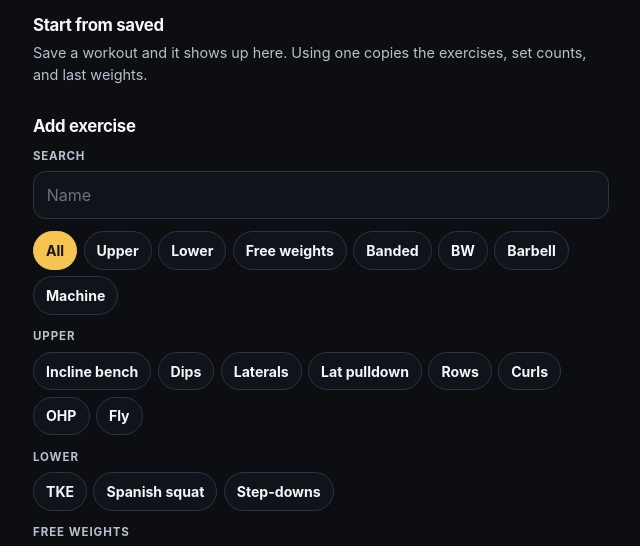
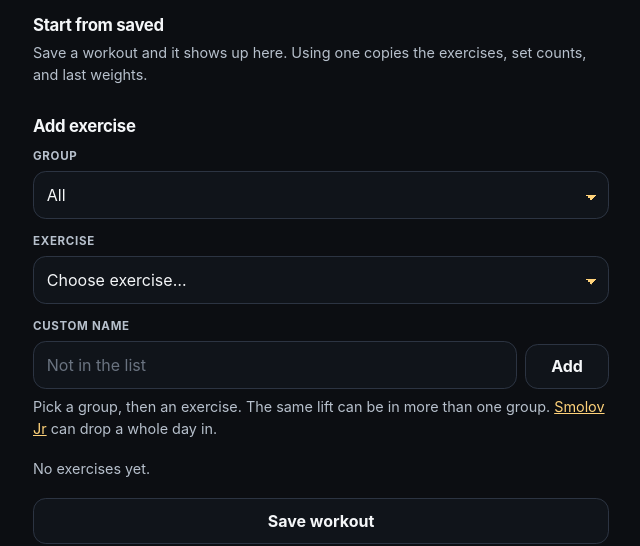
Before and after one commit to jaxzn/workout-tracker-prompts, a website: page docs/index.html in a window 1280 px wide. Shown: the part 234-780 px from the top of the page, without its empty margins (319-959 px from the left). Drawn offline with Linux system fonts and the light colour scheme.

Commit message:
Use native menus to add an exercise (#4)
Choosing an exercise from the dropdown adds a card and resets the menu so another lift can be added. The preview stays in the page flow.

Co-authored-by: Cursor Agent <cursoragent@cursor.com>
Co-authored-by: jaxzn <jaxzn@users.noreply.github.com>

```diff
--- a/docs/app.js
+++ b/docs/app.js
@@ -144,76 +144,74 @@
     return false;
   }
 
-  function searchQuery() {
-    return els.search.value.trim().toLowerCase();
+  function optionEl(value, label) {
+    var option = document.createElement("option");
+    option.value = value;
+    option.textContent = label;
+    return option;
   }
 
-  function catalogMatches() {
-    var query = searchQuery();
-    return program.EXERCISE_CATALOG.filter(function (item) {
-      if (state.category !== "All" && item.groups.indexOf(state.category) === -1) return false;
-      if (query && item.name.toLowerCase().indexOf(query) === -1) return false;
-      return true;
+  function renderGroupSelect() {
+    var selected = state.category || "All";
+    var names = ["All"].concat(program.CATEGORIES);
+    if (names.indexOf(selected) === -1) selected = "All";
+    els.group.replaceChildren();
+    names.forEach(function (name) {
+      els.group.append(optionEl(name, name));
     });
+    els.group.value = selected;
+    state.category = selected;
   }
 
-  function renderChips() {
-    els.chips.replaceChildren();
-    ["All"].concat(program.CATEGORIES).forEach(function (name) {
-      var button = document.createElement("button");
-      button.type = "button";
-      button.className = "chip";
-      button.textContent = name;
-      button.setAttribute("aria-pressed", state.category === name ? "true" : "false");
-      button.addEventListener("click", function () {
-        state.category = name;
-        renderChips();
-        renderCatalog();
+  function renderExerciseSelect() {
+    var menu = program.exerciseMenu(state.category);
+    var grouped = state.category === "All";
+    els.exercisePick.replaceChildren();
+    els.exercisePick.append(optionEl("", "Choose exercise\u2026"));
+    if (grouped) {
+      menu.forEach(function (section) {
+        var optgroup = document.createElement("optgroup");
+        optgroup.label = section.label;
+        section.names.forEach(function (name) {
+          optgroup.append(optionEl(name, name));
+        });
+        els.exercisePick.append(optgroup);
       });
-      els.chips.append(button);
-    });
+    } else {
+      menu.forEach(function (section) {
+        section.names.forEach(function (name) {
+          els.exercisePick.append(optionEl(name, name));
+        });
+      });
+    }
+    els.exercisePick.value = "";
   }
 
-  function renderGroup(title, items) {
-    var group = document.createElement("div");
-    group.className = "catalog-group";
-    var heading = document.createElement("h3");
-    heading.textContent = title;
-    var picks = document.createElement("div");
-    picks.className = "picks";
-    items.forEach(function (item) {
-      var button = document.createElement("button");
-      button.type = "button";
-      button.className = "pick";
-      button.dataset.action = "add-named";
-      button.dataset.name = item.name;
-      button.textContent = item.name;
-      picks.append(button);
-    });
-    group.append(heading, picks);
-    return group;
+  function resetExerciseSelect() {
+    els.exercisePick.value = "";
+    if (els.exercisePick.selectedIndex !== 0) els.exercisePick.selectedIndex = 0;
   }
 
-  function renderCatalog() {
-    var items = catalogMatches();
-    els.catalog.replaceChildren();
-    if (!items.length) {
-      var empty = document.createElement("p");
-      empty.className = "hint";
-      empty.textContent = "Nothing in this group. Add a custom name.";
-      els.catalog.append(empty);
+  function onGroupChange() {
+    state.category = els.group.value || "All";
+    renderExerciseSelect();
+  }
+
+  var exercisePickLock = false;
+
+  function onExerciseChange() {
+    var name = els.exercisePick.value;
+    if (!name || exercisePickLock) {
+      resetExerciseSelect();
       return;
     }
-    if (state.category === "All" && !searchQuery()) {
-      program.CATEGORIES.forEach(function (category) {
-        var groupItems = items.filter(function (item) {
-          return item.groups.indexOf(category) !== -1;
-        });
-        if (groupItems.length) els.catalog.append(renderGroup(category, groupItems));
-      });
-      return;
-    }
-    els.catalog.append(renderGroup(state.category === "All" ? "Matches" : state.category, items));
+    exercisePickLock = true;
+    resetExerciseSelect();
+    addExerciseNamed(name);
+    window.setTimeout(function () {
+      resetExerciseSelect();
+      exercisePickLock = false;
+    }, 0);
   }
 
   function renderExercises() {
@@ -374,11 +372,14 @@
     renderExercises();
     renderPreview();
     persistDraft();
-    var card = findCard(exercise.id);
-    if (!card) return;
-    var input = card.querySelector(".set-weight");
-    if (input) input.focus({ preventScroll: true });
-    card.scrollIntoView({ behavior: "smooth", block: "nearest" });
+    // Let the native picker close before the weight field takes focus.
+    window.setTimeout(function () {
+      var card = findCard(exercise.id);
+      if (!card) return;
+      var input = card.querySelector(".set-weight");
+      if (input) input.focus({ preventScroll: true });
+      card.scrollIntoView({ behavior: "smooth", block: "nearest" });
+    }, 60);
   }
 
   function addCustomExercise() {
@@ -752,12 +753,8 @@
     els.form.addEventListener("submit", function (event) { event.preventDefault(); });
     els.date.addEventListener("input", onDate);
     els.date.addEventListener("change", onDate);
-    els.search.addEventListener("input", renderCatalog);
-    els.catalog.addEventListener("click", function (event) {
-      var button = event.target.closest("[data-action='add-named']");
-      if (!button || !els.catalog.contains(button)) return;
-      addExerciseNamed(button.dataset.name);
-    });
+    els.group.addEventListener("change", onGroupChange);
+    els.exercisePick.addEventListener("change", onExerciseChange);
     els.add.addEventListener("click", addCustomExercise);
     els.custom.addEventListener("keydown", function (event) {
       if (event.key === "Enter") {
@@ -781,9 +778,8 @@
   function cacheElements() {
     els.form = $("workout-form");
     els.date = $("date");
-    els.search = $("exercise-search");
-    els.chips = $("category-chips");
-    els.catalog = $("exercise-catalog");
+    els.group = $("exercise-group");
+    els.exercisePick = $("exercise-pick");
     els.custom = $("custom-name");
     els.add = $("add-exercise");
     els.exercises = $("exercises");
@@ -801,8 +797,8 @@
 
   function boot() {
     cacheElements();
-    renderChips();
-    renderCatalog();
+    renderGroupSelect();
+    renderExerciseSelect();
     state.saved = program.normalizeSaved(parseJSON(storageGet(STORAGE.saved)));
     state.draft = program.normalizeDraft(parseJSON(storageGet(STORAGE.draft)), new Date());
     if (state.draft.savedId && !state.saved.some(function (entry) { return entry.id === state.draft.savedId; })) {
--- a/docs/index.html
+++ b/docs/index.html
@@ -50,11 +50,17 @@
         <section aria-labelledby="add-label">
           <h2 id="add-label">Add exercise</h2>
           <div class="field tight">
-            <label for="exercise-search">Search</label>
-            <input id="exercise-search" type="search" enterkeyhint="search" placeholder="Name" autocomplete="off">
+            <label for="exercise-group">Group</label>
+            <select id="exercise-group" autocomplete="off">
+              <option value="All">All</option>
+            </select>
           </div>
-          <div class="chips" id="category-chips" role="group" aria-label="Exercise groups"></div>
-          <div id="exercise-catalog"></div>
+          <div class="field">
+            <label for="exercise-pick">Exercise</label>
+            <select id="exercise-pick" autocomplete="off">
+              <option value="">Choose exercise…</option>
+            </select>
+          </div>
           <div class="field">
             <label for="custom-name">Custom name</label>
             <div class="add-row">
@@ -62,7 +68,7 @@
               <button type="button" class="secondary" id="add-exercise">Add</button>
             </div>
           </div>
-          <p class="hint">An exercise can sit in more than one group. <a href="./smolov.html">Smolov Jr</a> can drop a whole day in.</p>
+          <p class="hint">Pick a group, then an exercise. The same lift can be in more than one group. <a href="./smolov.html">Smolov Jr</a> can drop a whole day in.</p>
         </section>
 
         <section aria-labelledby="session-label">
--- a/docs/program.js
+++ b/docs/program.js
@@ -385,6 +385,19 @@ function formatSheets(draft) {
     return names;
   }
 
+  // Sections for the exercise dropdown. "All" repeats a lift under every
+  // group it belongs to. Any other value is one flat group.
+  function exerciseMenu(group) {
+    if (group && group !== "All" && CATEGORIES.indexOf(group) !== -1) {
+      return [{ label: group, names: exercisesInGroup(group) }];
+    }
+    return CATEGORIES.map(function (category) {
+      return { label: category, names: exercisesInGroup(category) };
+    }).filter(function (section) {
+      return section.names.length > 0;
+    });
+  }
+
   function snapshotDraft(draft) {
     return {
       date: draft.date,
@@ -404,6 +417,7 @@ function formatSheets(draft) {
     EXERCISE_CATALOG: EXERCISE_CATALOG,
     EXERCISES: EXERCISES,
     exercisesInGroup: exercisesInGroup,
+    exerciseMenu: exerciseMenu,
     DAYS: DAYS,
     STORAGE: STORAGE,
     MAX_SETS: MAX_SETS,
--- a/docs/styles.css
+++ b/docs/styles.css
@@ -217,6 +217,8 @@ select:focus-visible {
 
 select {
   appearance: none;
+  touch-action: manipulation;
+  cursor: pointer;
   background-image:
     linear-gradient(45deg, transparent 50%, var(--accent-text) 50%),
     linear-gradient(135deg, var(--accent-text) 50%, transparent 50%);
@@ -476,48 +478,6 @@ html.file-protocol .file-warning { display: block; }
   white-space: nowrap;
 }
 
-.chips,
-.picks {
-  display: flex;
-  flex-wrap: wrap;
-  gap: 0.4rem;
-}
-
-.chips { margin-top: 0.75rem; }
-
-.chip,
-.pick {
-  appearance: none;
-  border: 1px solid var(--line);
-  background: var(--input);
-  color: var(--ink);
-  border-radius: 999px;
-  min-height: 2.4rem;
-  padding: 0.35rem 0.75rem;
-  font-size: 0.88rem;
-  font-weight: 700;
-}
-
-.chip[aria-pressed="true"],
-.pick:hover { border-color: var(--line-strong); }
-
-.chip[aria-pressed="true"] {
-  background: var(--accent);
-  border-color: var(--accent);
-  color: var(--accent-ink);
-}
-
-.catalog-group { margin-top: 0.85rem; }
-
-.catalog-group h3 {
-  margin: 0 0 0.4rem;
-  color: var(--muted);
-  font-size: 0.72rem;
-  font-weight: 700;
-  letter-spacing: 0.08em;
-  text-transform: uppercase;
-}
-
 .preview {
   margin-top: 1.35rem;
   background: var(--card);
```
Also changed, not shown: test/pages.test.mjs (+5 -2 lines), test/program.test.mjs (+14 -0 lines), README.md.
